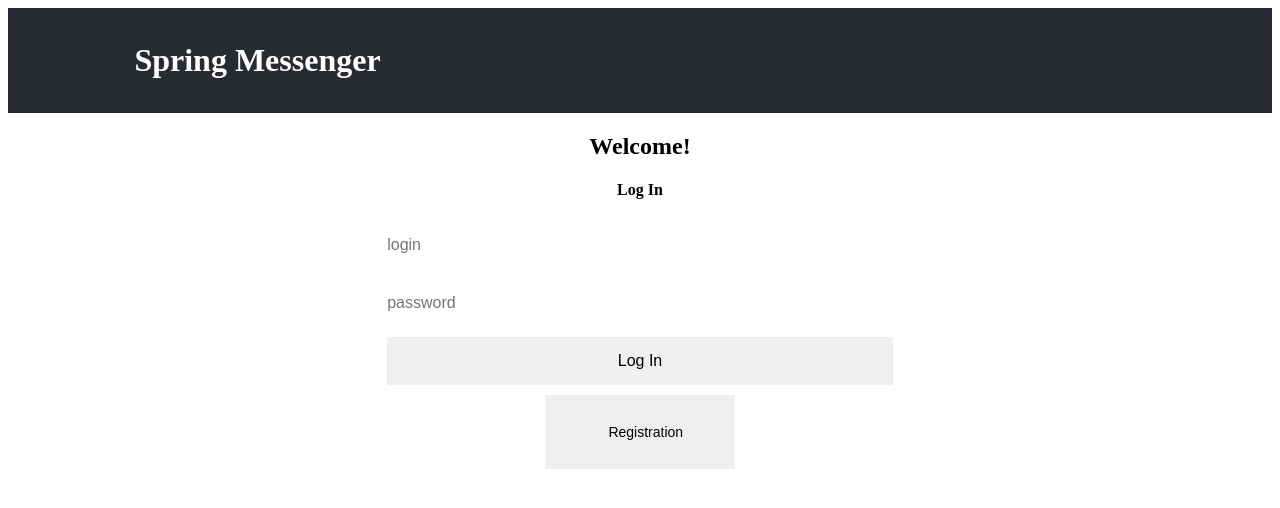
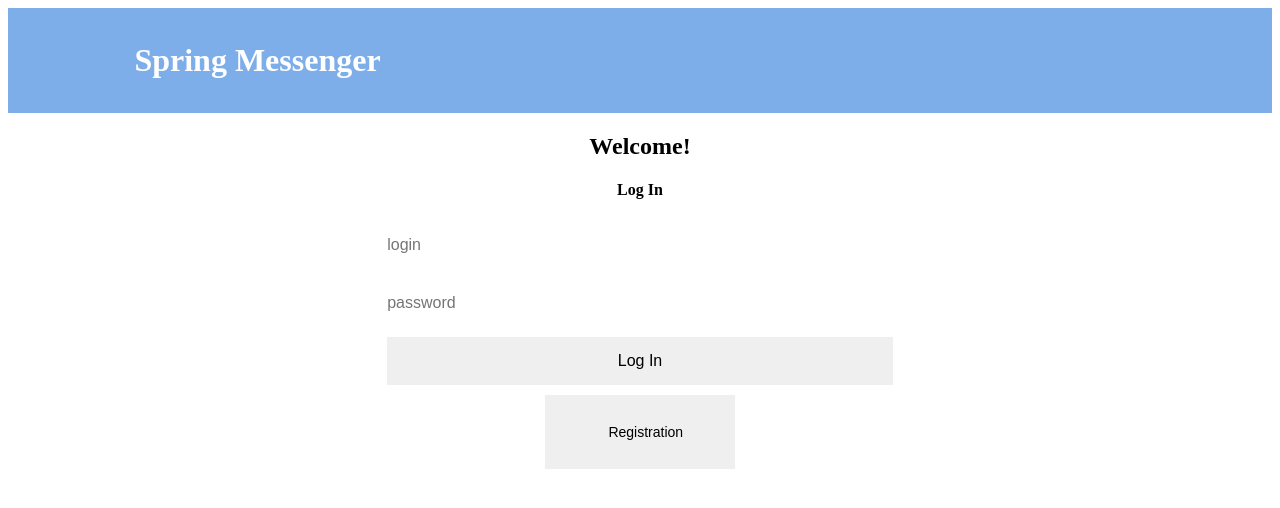
Before and after one commit to nicknaz/spring-messenger, a React (Create React App) app in the folder front/: page / in a window 1280 px wide. Shown: the top 508 px of the page. Built offline with nearby package versions, Linux system fonts and the light colour scheme.

Commit message:
test: check build in remote server

```diff
--- a/front/src/css/App.css
+++ b/front/src/css/App.css
@@ -4,7 +4,7 @@
 
 .header {
   padding: 1% 0% 1% 10%;
-  background-color: #282c31;
+  background-color: #7eaee9;
   color: white;
 }
 
```
